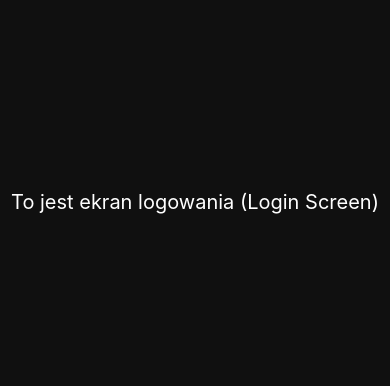
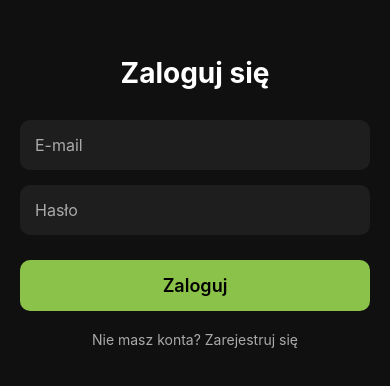
Before and after one commit to makus2115/apk_parking, a React Native app: screen /Login in a window 390 px wide. Shown: the part 220-606 px from the top of the page. Built offline with nearby package versions, Linux system fonts and the light colour scheme.

Commit message:
ekran logowania

```diff
--- a/screens/LoginScreen.js
+++ b/screens/LoginScreen.js
@@ -1,21 +1,108 @@
 // screens/LoginScreen.js
-import React from "react";
-import { View, Text, StyleSheet } from "react-native";
+import React, { useState } from "react";
+import { StatusBar } from "expo-status-bar";
+import {
+  View,
+  Text,
+  TextInput,
+  TouchableOpacity,
+  StyleSheet,
+  Alert,
+  SafeAreaView,
+} from "react-native";
 
 export default function LoginScreen() {
+  const [email, setEmail] = useState("");
+  const [password, setPassword] = useState("");
+
+  const handleLogin = () => {
+    if (!email || !password) {
+      Alert.alert("Błąd", "Proszę wprowadzić e-mail i hasło.");
+      return;
+    }
+    //API
+    Alert.alert("Logowanie", `Zalogowano jako ${email}`);
+  };
+
   return (
+    <SafeAreaView style={styles.root}>
+      <StatusBar style="light" />
     <View style={styles.container}>
-      <Text style={styles.text}>To jest ekran logowania (Login Screen)</Text>
+      <Text style={styles.title}>Zaloguj się</Text>
+
+      <TextInput
+        style={styles.input}
+        placeholder="E-mail"
+        placeholderTextColor="#aaa"
+        keyboardType="email-address"
+        autoCapitalize="none"
+        value={email}
+        onChangeText={setEmail}
+      />
+
+      <TextInput
+        style={styles.input}
+        placeholder="Hasło"
+        placeholderTextColor="#aaa"
+        secureTextEntry
+        value={password}
+        onChangeText={setPassword}
+      />
+
+      <TouchableOpacity style={styles.button} onPress={handleLogin}>
+        <Text style={styles.buttonText}>Zaloguj</Text>
+      </TouchableOpacity>
+
+      <TouchableOpacity>
+        <Text style={styles.link}>Nie masz konta? Zarejestruj się</Text>
+      </TouchableOpacity>
     </View>
+    </SafeAreaView>
   );
 }
 
+const GREEN = "#8BC34A";
+
 const styles = StyleSheet.create({
+  root: { flex: 1, backgroundColor: "#000" },
   container: {
     flex: 1,
     backgroundColor: "#101010",
     justifyContent: "center",
     alignItems: "center",
+    padding: 20,
   },
-  text: { color: "#fff", fontSize: 20 },
+  title: {
+    color: "#fff",
+    fontSize: 28,
+    fontWeight: "bold",
+    marginBottom: 30,
+  },
+  input: {
+    width: "100%",
+    backgroundColor: "#1e1e1e",
+    color: "#fff",
+    padding: 15,
+    borderRadius: 10,
+    marginBottom: 15,
+    fontSize: 16,
+  },
+  button: {
+    width: "100%",
+    backgroundColor: GREEN,
+    padding: 15,
+    borderRadius: 10,
+    alignItems: "center",
+    marginTop: 10,
+  },
+  buttonText: {
+    color: "#black",
+    fontSize: 18,
+    fontWeight: "600",
+  },
+  link: {
+    color: "#aaa",
+    marginTop: 20,
+    fontSize: 14,
+  },
 });
--- a/screens/StartScreen.js
+++ b/screens/StartScreen.js
@@ -1,4 +1,3 @@
-// screens/StartScreen.js
 import React from "react";
 import { StatusBar } from "expo-status-bar";
 import {
@@ -21,6 +20,7 @@ export default function StartScreen({ navigation }) {
         style={styles.bg}
         resizeMode="cover"
       >
+        {/* BANER Z LOGO */}
         <View style={styles.header}>
           <AntDesign name="car" size={50} color="#303130ff" />
           <Text style={styles.logoText}>
@@ -28,6 +28,7 @@ export default function StartScreen({ navigation }) {
           </Text>
         </View>
 
+        {/* PANEL TEKSTOWY NA ŚRODKU */}
         <View style={styles.card}>
           <Text style={styles.cardTitle}>Parkowanie staje się łatwiejsze</Text>
           <View style={styles.hr} />
@@ -41,7 +42,7 @@ export default function StartScreen({ navigation }) {
           </Text>
         </View>
 
-        {/* Nowy przycisk testowy na środku ekranu */}
+        {/* Przycisk tymczasowy */}
         <View style={styles.centerButtonContainer}>
 <TouchableOpacity
   style={styles.testButton}
@@ -52,6 +53,7 @@ export default function StartScreen({ navigation }) {
 </TouchableOpacity>
         </View>
 
+        {/* STOPKA Z PRZYCISKAMI */}
         <View style={styles.footer}>
           <TouchableOpacity
             style={[styles.cta, styles.ctaSecondary]}
```
Also changed, not shown: 2 other files (tests, documents, lock files or other folders).
